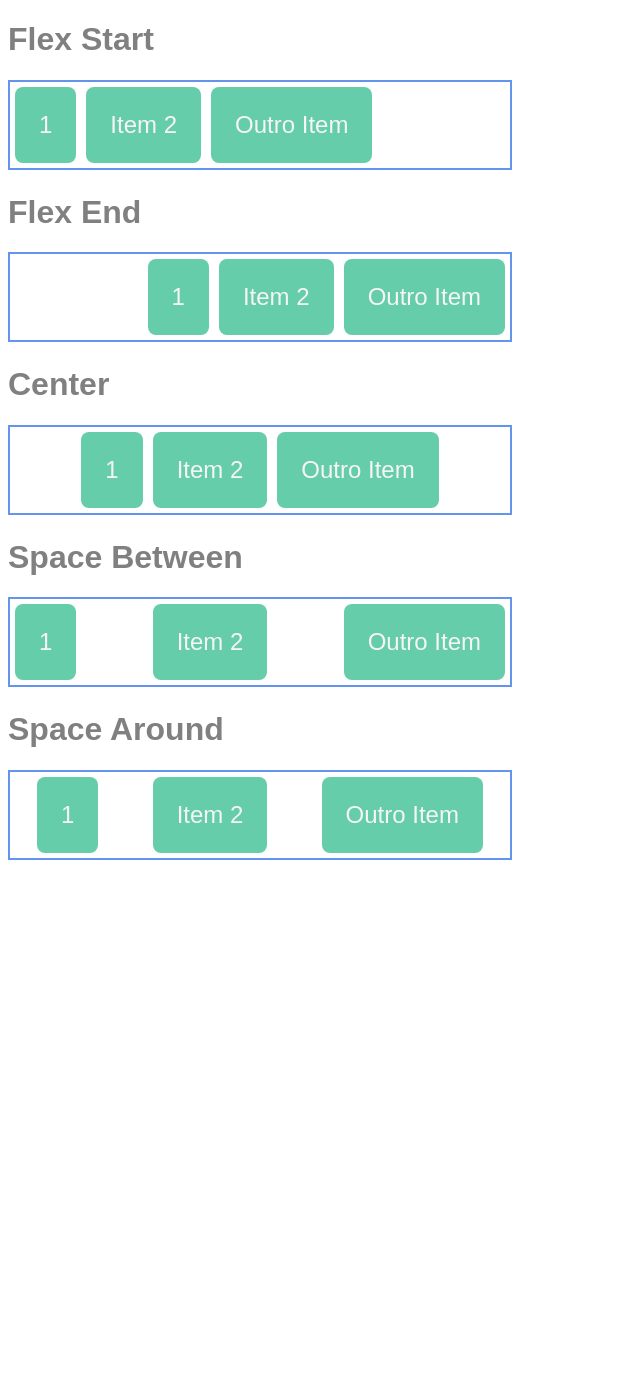
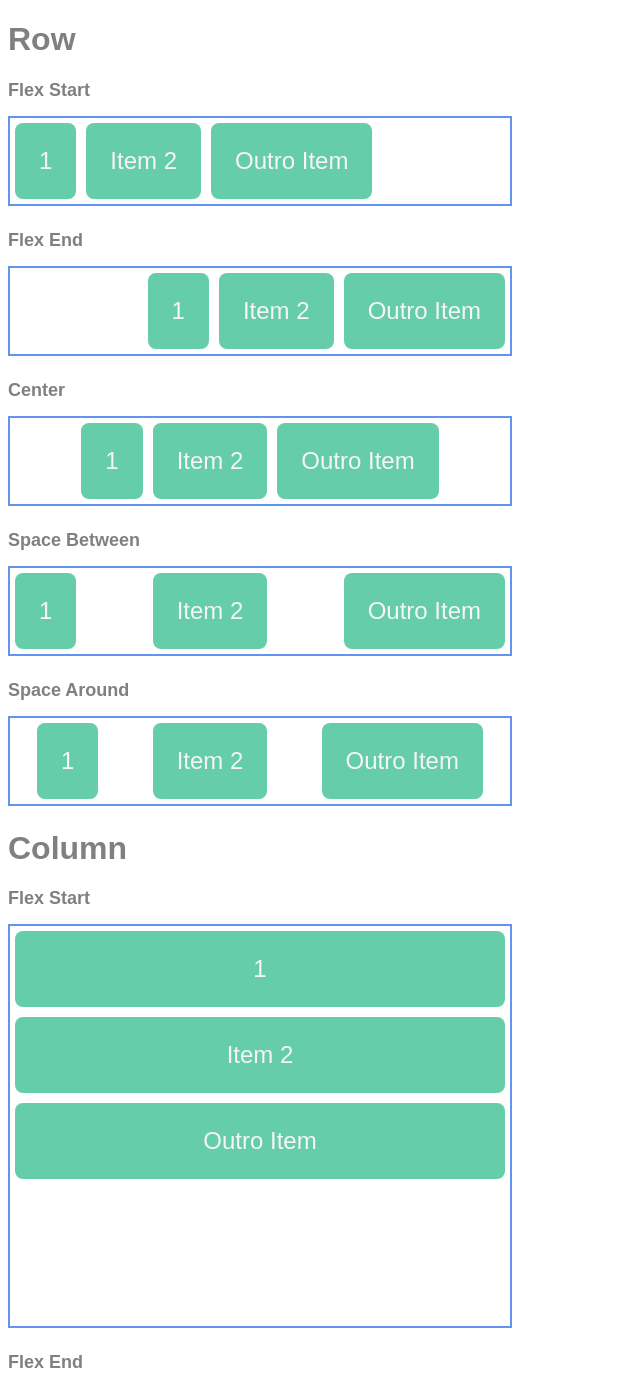
Before and after one commit to ViniciusGGR/flexbox-css, a plain HTML site: page justify-content/index.html in a window 1280 px wide. Shown: the top 1376 px of the page, without its empty margins (0-640 px from the left). Before the commit the page ends 884 px from the top, so only its background shows below. Drawn offline with Linux system fonts and the light colour scheme.

Commit message:
Atualização CSS

```diff
--- a/justify-content/index.html
+++ b/justify-content/index.html
@@ -9,36 +9,76 @@
     <link rel="stylesheet" href="style.css">
 </head>
 <body>
-    <h1>Flex Start</h1>
+
+    <h1>Row</h1>
+
+    <h2>Flex Start</h2>
     <section class="container flex-start">
         <div class="item">1</div>
         <div class="item">Item 2</div>
         <div class="item">Outro Item</div>
     </section>
 
-    <h1>Flex End</h1>
+    <h2>Flex End</h2>
     <section class="container flex-end">
         <div class="item">1</div>
         <div class="item">Item 2</div>
         <div class="item">Outro Item</div>
     </section>
 
-    <h1>Center</h1>
+    <h2>Center</h2>
     <section class="container center">
         <div class="item">1</div>
         <div class="item">Item 2</div>
         <div class="item">Outro Item</div>
     </section>
 
-    <h1>Space Between</h1>
+    <h2>Space Between</h2>
     <section class="container space-between">
         <div class="item">1</div>
         <div class="item">Item 2</div>
         <div class="item">Outro Item</div>
     </section>
 
-    <h1>Space Around</h1>
+    <h2>Space Around</h2>
     <section class="container space-around">
+        <div class="item">1</div>
+        <div class="item">Item 2</div>
+        <div class="item">Outro Item</div>
+    </section>
+
+    <h1>Column</h1>
+
+    <h2>Flex Start</h2>
+    <section class="container flex-start column">
+        <div class="item">1</div>
+        <div class="item">Item 2</div>
+        <div class="item">Outro Item</div>
+    </section>
+
+    <h2>Flex End</h2>
+    <section class="container flex-end column">
+        <div class="item">1</div>
+        <div class="item">Item 2</div>
+        <div class="item">Outro Item</div>
+    </section>
+
+    <h2>Center</h2>
+    <section class="container center column">
+        <div class="item">1</div>
+        <div class="item">Item 2</div>
+        <div class="item">Outro Item</div>
+    </section>
+
+    <h2>Space Between</h2>
+    <section class="container space-between column">
+        <div class="item">1</div>
+        <div class="item">Item 2</div>
+        <div class="item">Outro Item</div>
+    </section>
+
+    <h2>Space Around</h2>
+    <section class="container space-around column">
         <div class="item">1</div>
         <div class="item">Item 2</div>
         <div class="item">Outro Item</div>
--- a/justify-content/style.css
+++ b/justify-content/style.css
@@ -25,6 +25,13 @@ h1 {
     color: gray;
 }
 
+h2 {
+    font-size: 18px;
+    font-family: Arial, Helvetica, sans-serif;
+    font-weight: 700;
+    color: gray;
+}
+
 .flex-start {
     justify-content: flex-start;
 }
@@ -44,3 +51,8 @@ h1 {
 .space-around {
     justify-content: space-around;
 }
+
+.column {
+    flex-direction: column;
+    min-height: 400px;
+}
```
